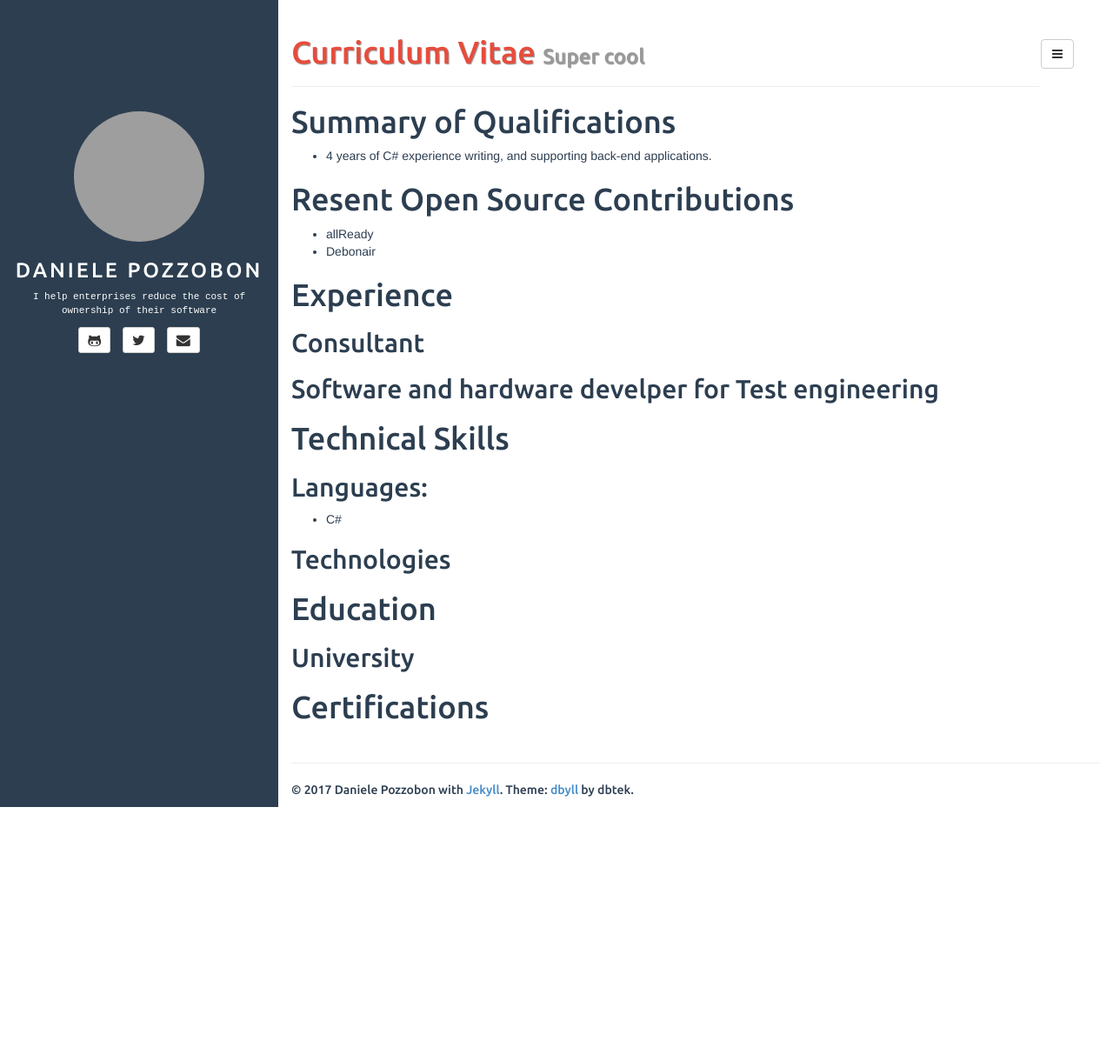
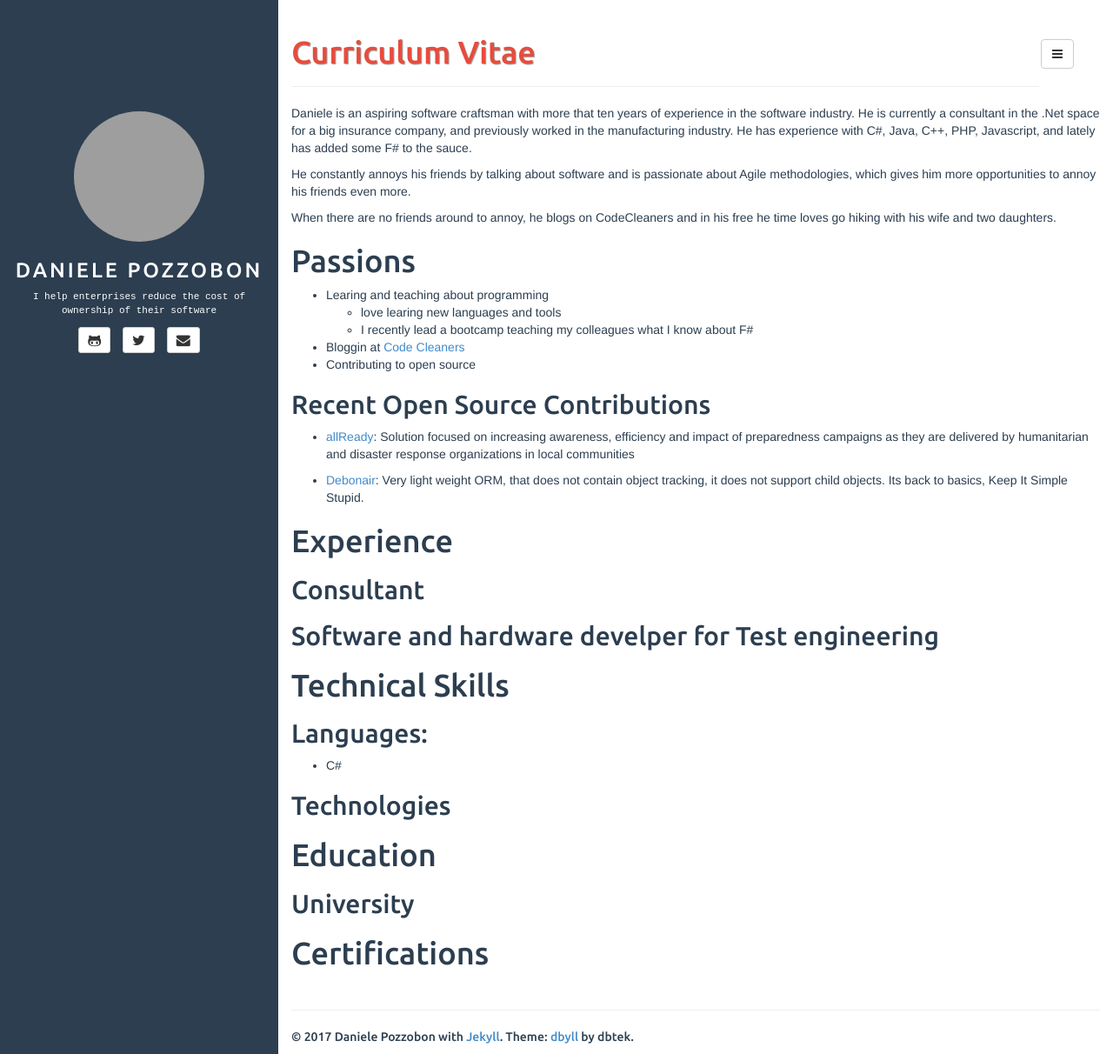
Before and after one commit to danielepo/danielepo.github.io, a Jekyll site: the page built from index.md, in a window 1280 px wide and 1212 px high. Shown: the whole window at 87% size. Built offline with Jekyll 4.4.1, drawn with Linux system fonts in a browser that asks for light colours; grey boxes are pictures that could not be loaded.

Commit message:
Update Index

```diff
--- a/_includes/page.html
+++ b/_includes/page.html
@@ -1,6 +1,5 @@
 <div class="page-header">
     <h1>{{ page.title }} {% if page.tagline %} <small>{{ page.tagline }}</small>{% endif %}</h1>
 </div>
-<div>{{skills[0]}}</div>
 
 {{ content }}
--- a/index.md
+++ b/index.md
@@ -1,16 +1,26 @@
 ---
 layout: page
 title: Curriculum Vitae
-tagline: Super cool
 ---
 
+Daniele is an aspiring software craftsman with more that ten years of experience in the software industry. He is currently a consultant in the .Net space for a big insurance company, and previously worked in the manufacturing industry. He has experience with C#, Java, C++, PHP, Javascript, and lately has added some F# to the sauce.
 
-# Summary of Qualifications
-* 4 years of C# experience writing, and supporting back-end applications.
+He constantly annoys his friends by talking about software and is passionate about Agile methodologies, which gives him more opportunities to annoy his friends even more.
 
-# Resent Open Source Contributions
-* allReady
-* Debonair
+When there are no friends around to annoy, he blogs on CodeCleaners and in his free he time loves go hiking with his wife and two daughters.
+
+# Passions
+* Learing and teaching about programming
+  * love learing new languages and tools
+  * I recently lead a bootcamp teaching my colleagues what I know about F#
+* Bloggin at [Code Cleaners](http://codecleane.rs)
+* Contributing to open source
+
+## Recent Open Source Contributions
+
+* [allReady](https://github.com/HTBox/allReady): Solution focused on increasing awareness, efficiency and impact of preparedness campaigns as they are delivered by humanitarian and disaster response organizations in local communities
+
+* [Debonair](https://github.com/JamesStuddart/debonair): Very light weight ORM, that does not contain object tracking, it does not support child objects. Its back to basics, Keep It Simple Stupid.
 
 # Experience
 ## Consultant
```
